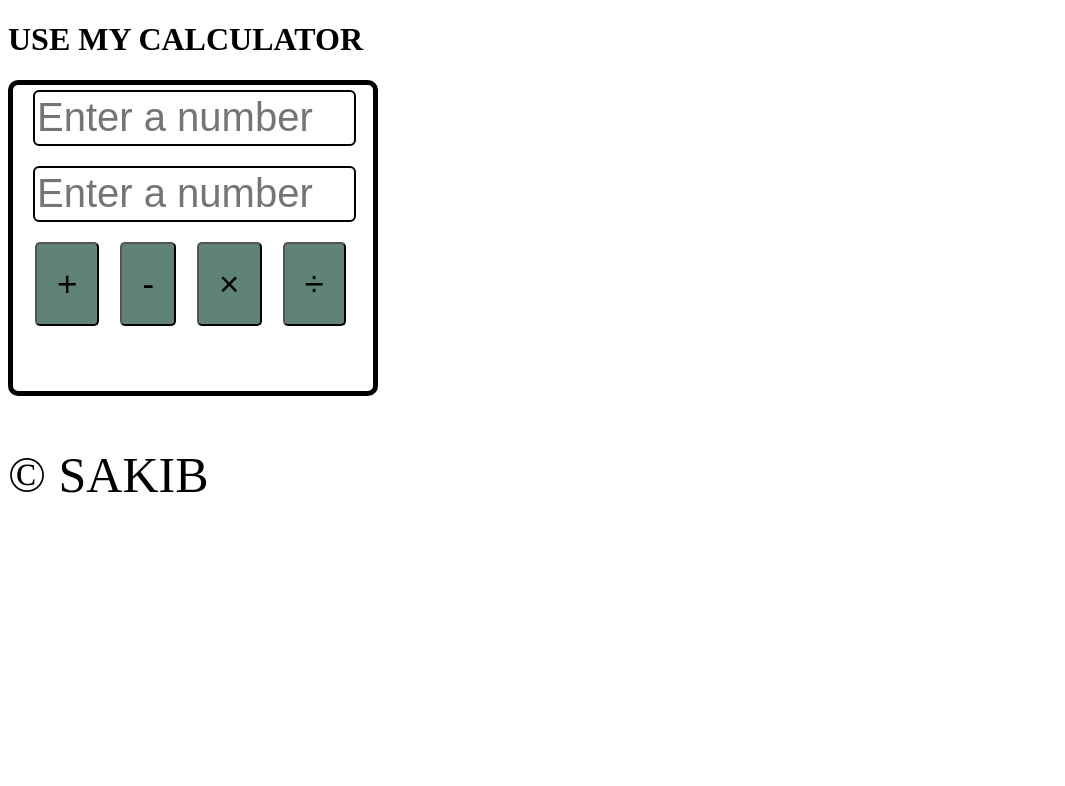
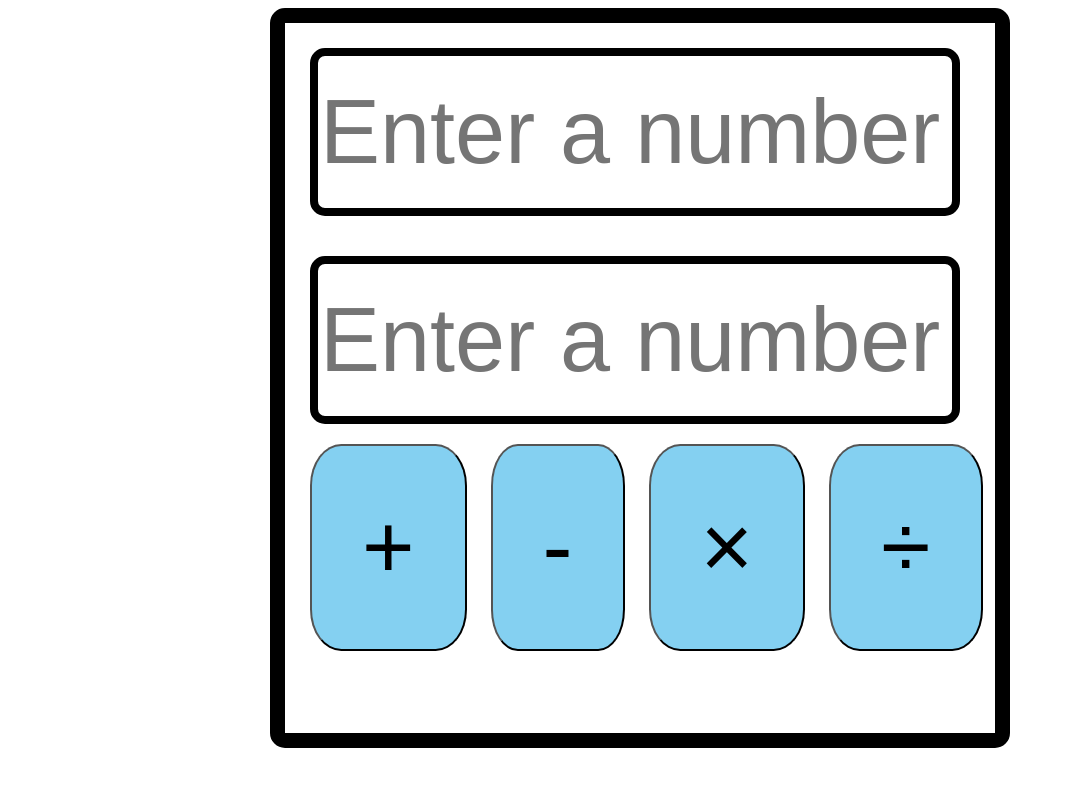
Before and after one commit to WEBSAIB/CalculatorV.2, a plain HTML site: page index.html in a window 1280 px wide. Shown: the whole page, without its empty margins (0-1065 px from the left). Drawn offline with Linux system fonts and the light colour scheme.

Commit message:
Update index.html

```diff
--- a/index.html
+++ b/index.html
@@ -1,37 +1,41 @@
 <!DOCTYPE html>
 <html>
 <head>
-  <title>Calculator</title>
+  <title> Calculator</title>
   <style>
-    h1 {
-      margin-laft: 40%;
-    }
-    p {
-      font-size:50px;
-      margin-laft: 40%;
-    }
     .calculator {
-      width: 350px;
+      width: 700px;
+      height: 700px;
+      margin: auto;
       padding: 5px;
-      border-radius: 10px;
-      border: 5px solid #000;
-      margin-laft: 40%;
+      border-radius: 15px;
+      border: 15px solid #000;
     }
     .calculator input {
       width: 90%;
-      height: 50px;
-      margin-bottom: 20px;
-      margin-left: 15px;
-      font-size: 40px;
-      border-radius: 6px;
-      border: 2px solid #000;
+      height: 150px;
+      margin: 20px;
+      font-size: 90px;
+      border-radius: 15px;
+      border: 8px solid #000;
     }
     .calculator button{
-      font-size: 35px;
-      margin-left: 17px;
-      padding: 20px;
-      background-color:#608377;
-      border-radius: 5px;
+      font-size: 90px;
+      margin-left: 20px;
+      padding: 50px;
+      background: hsla(198, 79%, 73%, 1);
+      border-radius: 20%;
+    }
+    .calculator button:Hover {
+      background-color:#5787f6bf;
+    }
+    #result {
+      font-size: 90px;
+    }
+    #result:hover {
+      color:#f42626ee;
+      background:#ecfb35ee;
+      border: 15px dashed #000;
     }
     .calculator p {
       font-size: 60px;
@@ -42,7 +46,6 @@
   </style>
 </head>
 <body>
-    <H1> USE MY CALCULATOR</H1>
   <div class="calculator">
     <input type="text" id="num1" placeholder="Enter a number">
     <input type="text" id="num2" placeholder="Enter a number">
@@ -52,7 +55,7 @@
     <button onclick="divide()">÷</button>
     <p id="result"></p>
   </div>
-  <p>&copy; SAKIB</p>
+
   <script>
     function add() {
       var num1 = parseFloat(document.getElementById('num1').value);
```
